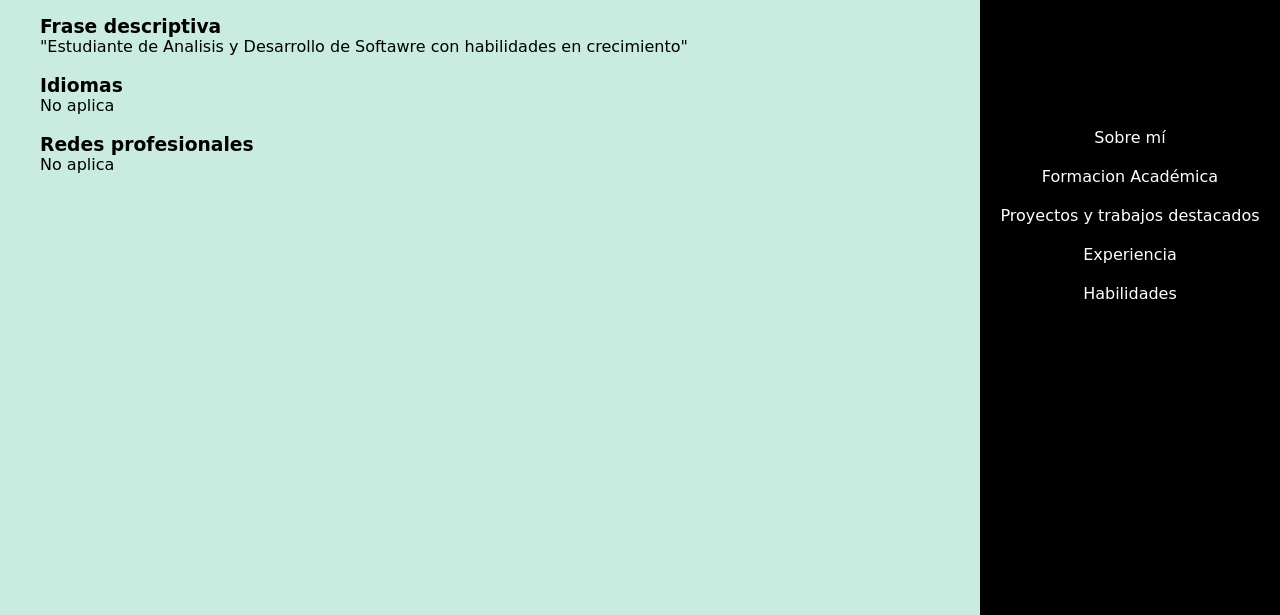
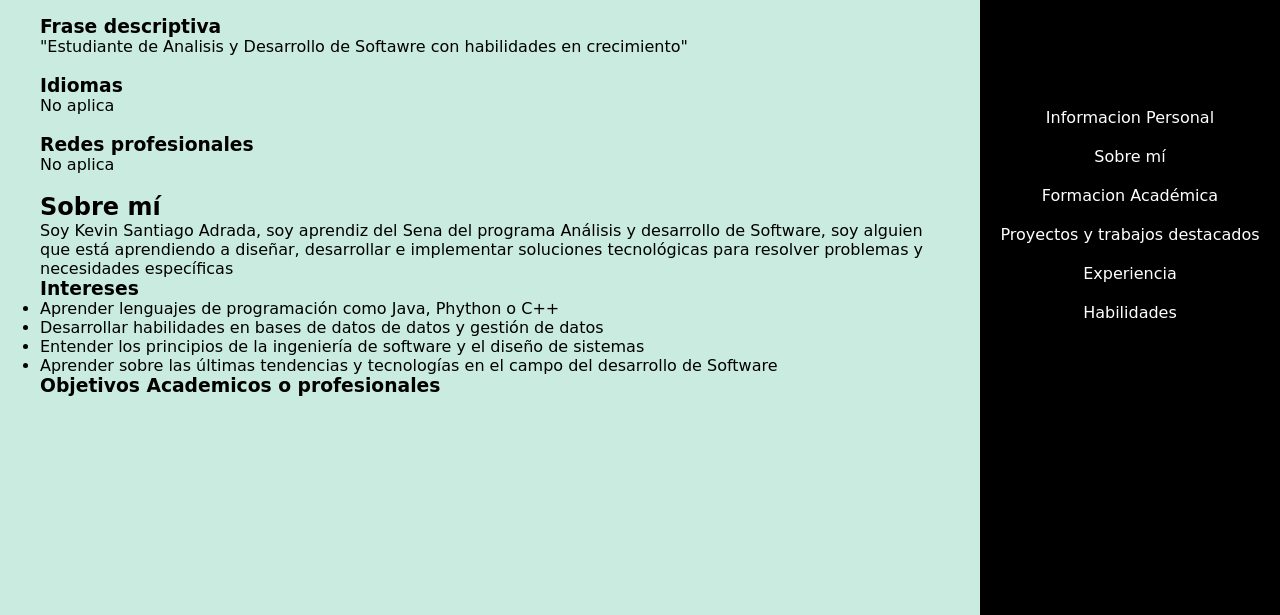
Before and after one commit to KevinAdrada/Portafolio, a plain HTML site: page index.html in a window 1280 px wide. Shown: the part 185-800 px from the top of the page. Drawn offline with Linux system fonts and the light colour scheme.

Commit message:
mod index-ver01

```diff
--- a/index.html
+++ b/index.html
@@ -9,7 +9,7 @@
 <body>
     <div class="contenedorbody">
         <main class="main">
-            <h1>Informacion personal</h1>
+            <h1 id="marca01">Informacion personal</h1>
             <h2>Kevin Santiago Adrada Montilla</h2>
             <img class="img01" src="/imagen/" alt="">
             <section>
@@ -23,11 +23,23 @@
                 <br>
                 <h3>Redes profesionales</h3>
                 <p>No aplica</p>
+                <br>
+                <h2 id="marca02">Sobre mí</h2>
+                <p>Soy Kevin Santiago Adrada, soy aprendiz del Sena del programa Análisis y desarrollo de Software, soy alguien que está aprendiendo a diseñar, desarrollar e implementar soluciones tecnológicas para resolver problemas y necesidades específicas</p>
+                <h3>Intereses</h3>
+                <ul>
+                    <li>Aprender lenguajes de programación como Java, Phython o C++</li>
+                    <li>Desarrollar habilidades en bases de datos de datos y gestión de datos</li>
+                    <li>Entender los principios de la ingeniería de software y el diseño de sistemas</li>
+                    <li>Aprender sobre las últimas tendencias y tecnologías en el campo del desarrollo de Software</li>
+                </ul>
+                <h3>Objetivos Academicos o profesionales</h3>
             </section>
         </main>
     <aside class="menu">
         <ul>
-            <li><a href="">Sobre mí</a></li>
+            <li><a href="#marca01">Informacion Personal</a></li>
+            <li><a href="#marca02">Sobre mí</a></li>
             <li><a href="">Formacion Académica</a></li>
             <li><a href="">Proyectos y trabajos destacados</a></li>
             <li><a href="">Experiencia</a></li>
```
